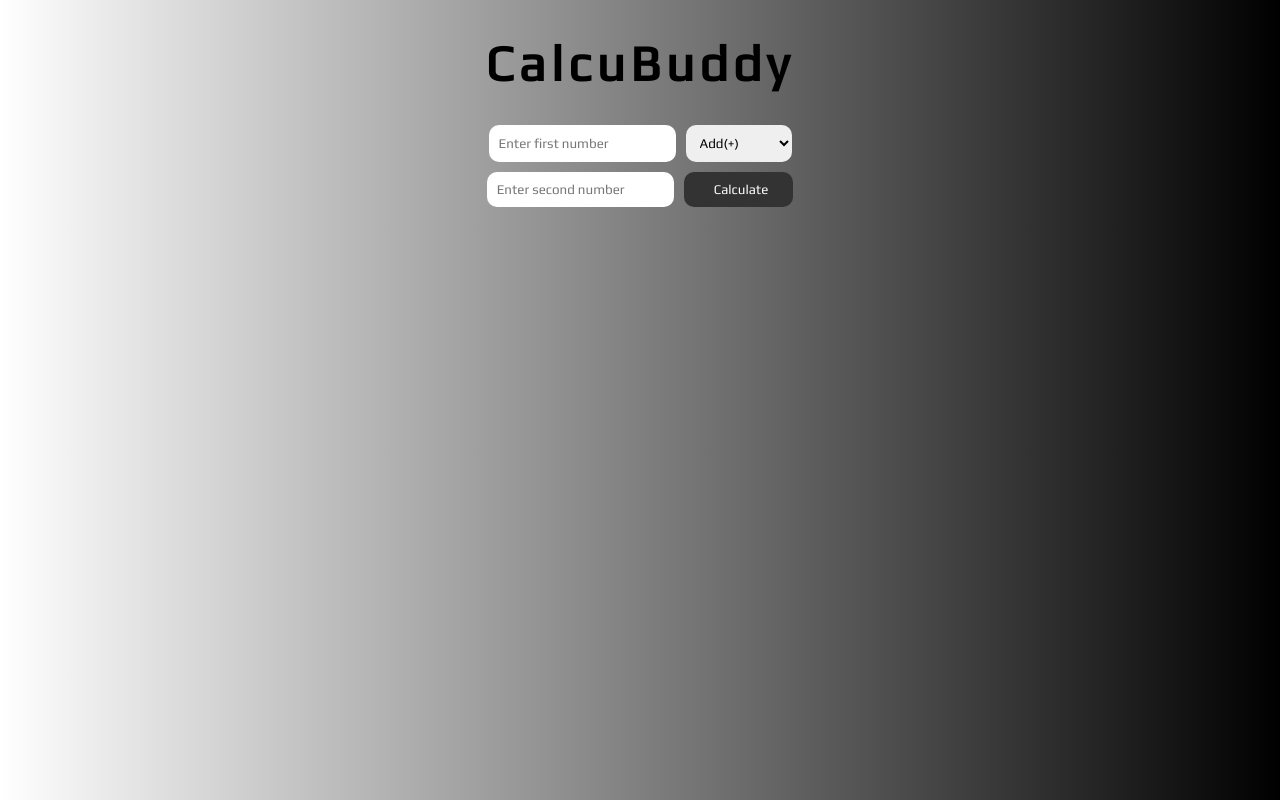
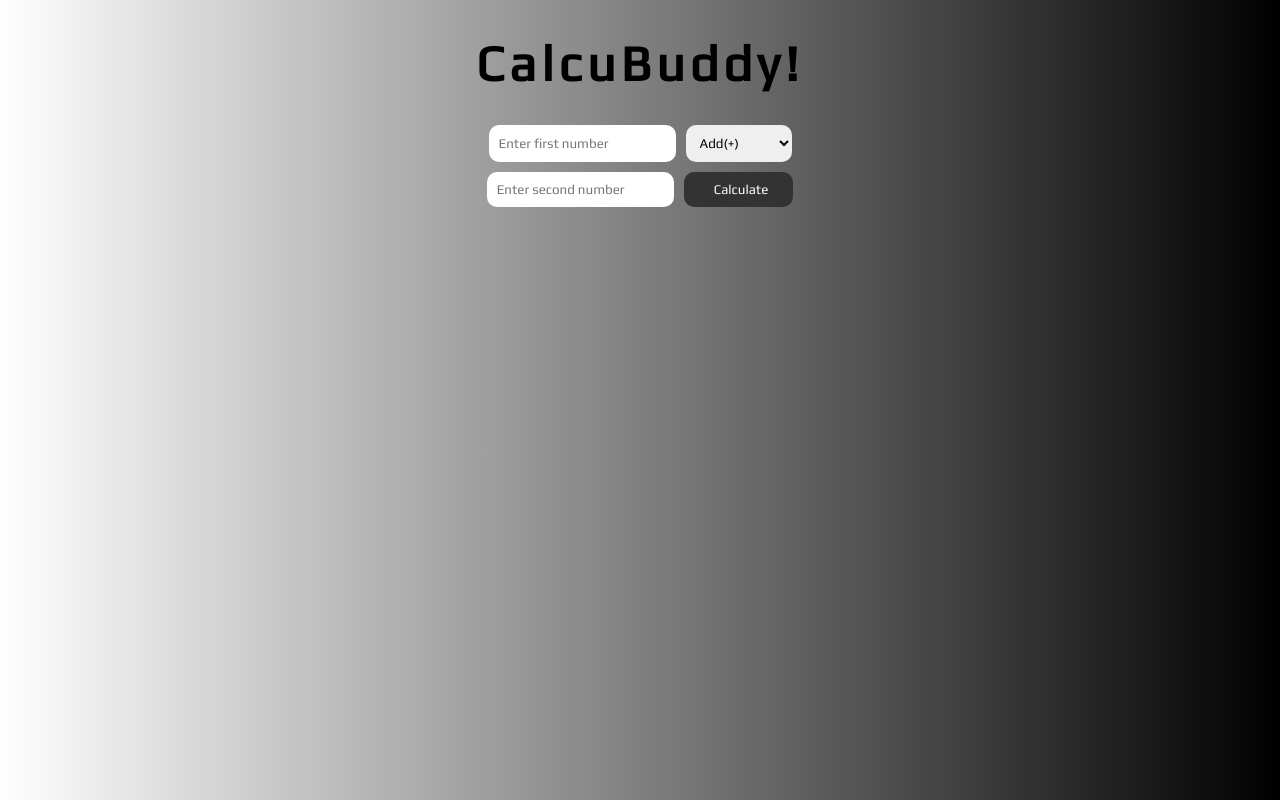
Before and after one commit to lordfran28/CalcuBuddy, a plain HTML site: page index.html in a window 1280 px wide. Drawn offline with Linux system fonts and the light colour scheme.

Commit message:
edit on h1

```diff
--- a/index.html
+++ b/index.html
@@ -11,7 +11,7 @@
 </head>
 <body>
 
-  <h1>CalcuBuddy</h1>
+  <h1>CalcuBuddy!</h1>
 
   <div class="containerInputs">
       <div class="group1">
```
